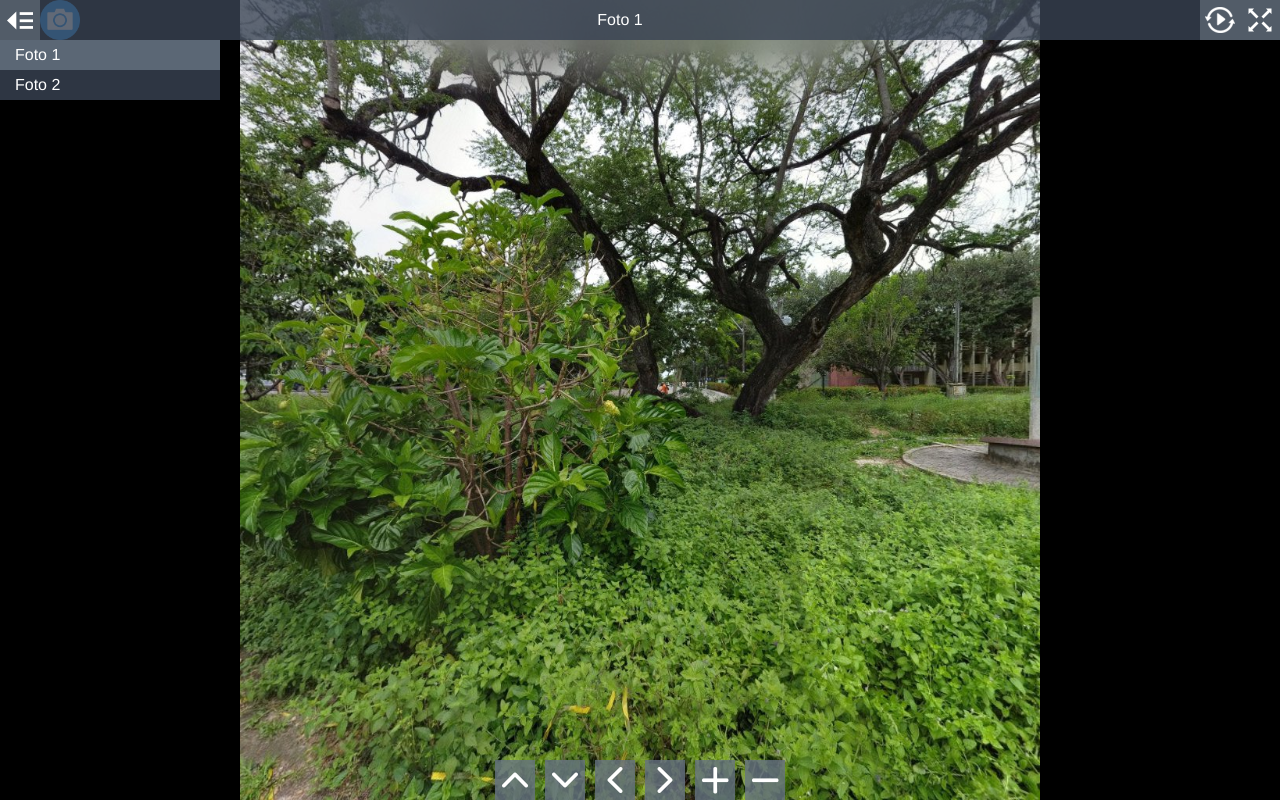
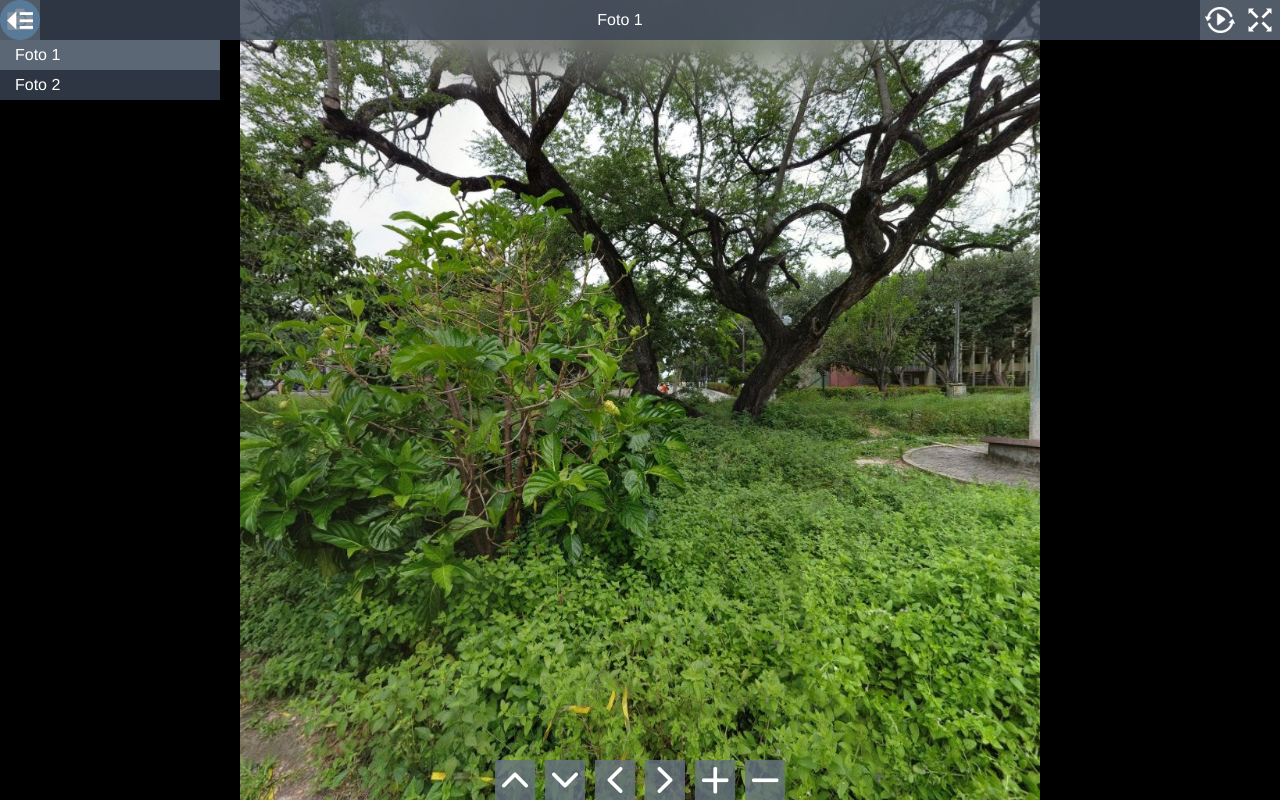
Before and after one commit to rebecafc93/arboview-tour360, a plain HTML site: page index.html in a window 1280 px wide. Drawn offline with Linux system fonts and the light colour scheme; animation ran at ten frames a second.

Commit message:
Update style.css

```diff
--- a/style.css
+++ b/style.css
@@ -832,7 +832,7 @@ body.view-control-buttons .viewControlButton {
 /* --- Hotspot de câmera --- */
 .camera-hotspot {
   cursor: pointer;
-  margin-left: 40px;       /* Distância da câmera para o infospot */
+  margin-left: 0 !important;       /* Distância da câmera para o infospot */
   position: relative;      /* Garante posicionamento correto */
   z-index: 1;             /* Camada abaixo do tooltip */
   transform: none !important; /* Remove transformações conflitantes */
```
